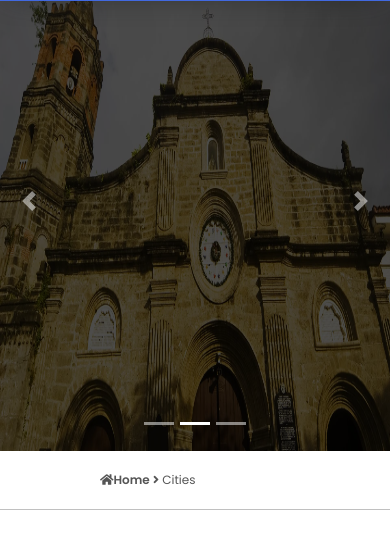
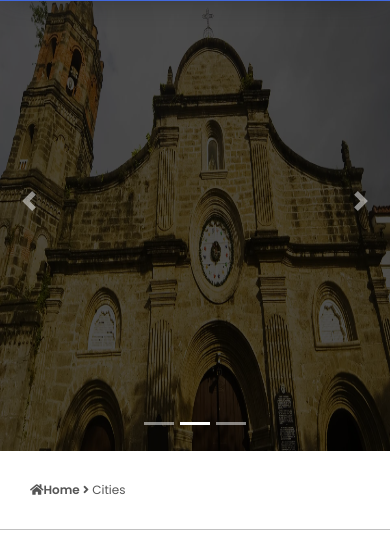
Before and after one commit to experiencebulacan/experiencebulacan.github.io, a plain HTML site: page cities.html in a window 390 px wide. Shown: the part 49-603 px from the top of the page. Drawn offline with nearby package versions, Linux system fonts and the light colour scheme.

Commit message:
Update cities.css

```diff
--- a/css/cities.css
+++ b/css/cities.css
@@ -195,6 +195,9 @@ footer {
     .list1 ol {
         height: 340px;
     }
+    .direction {
+        padding: 30px;
+    }
 }
 
 @media screen and (max-width: 800px) {
```
